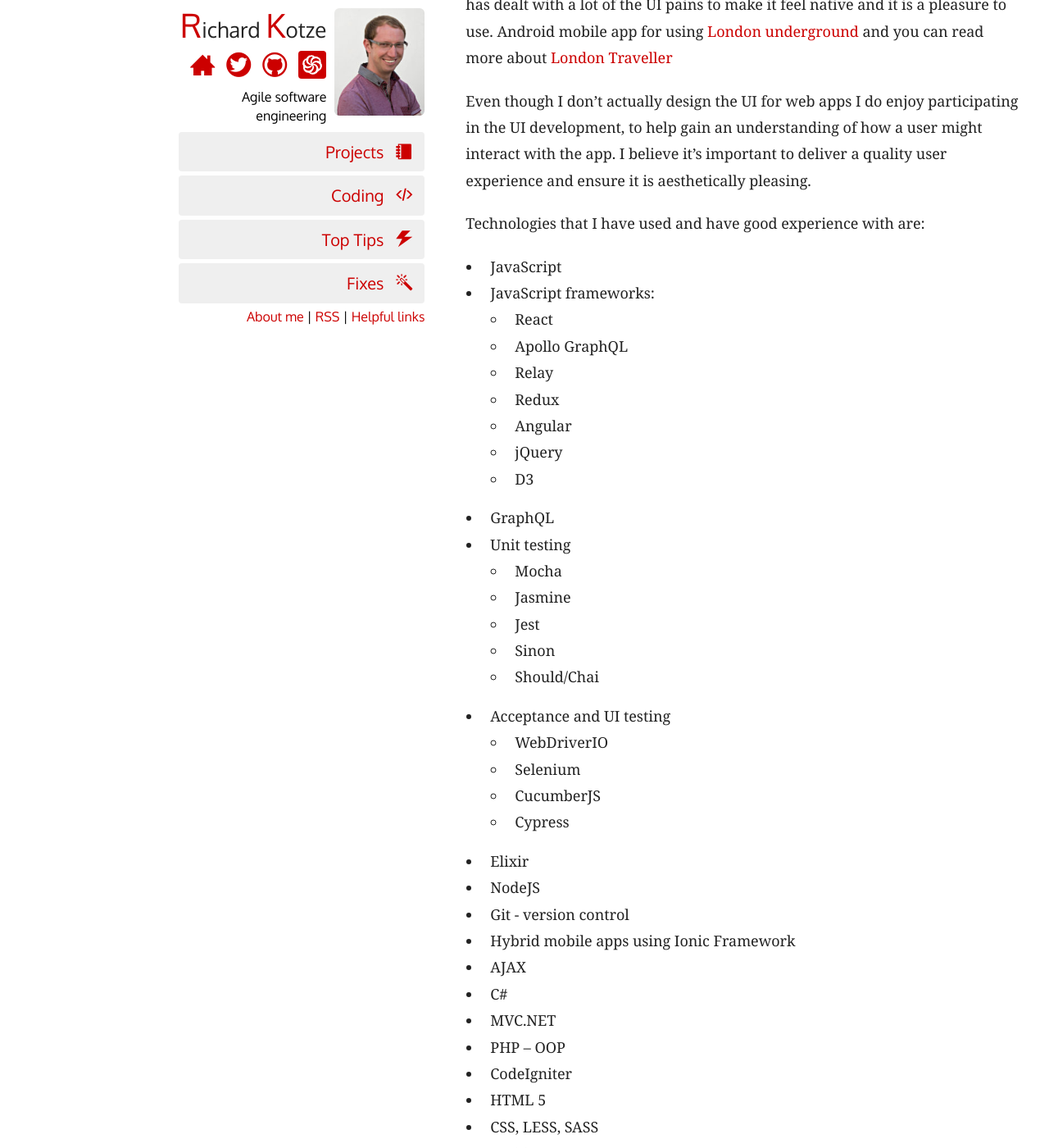
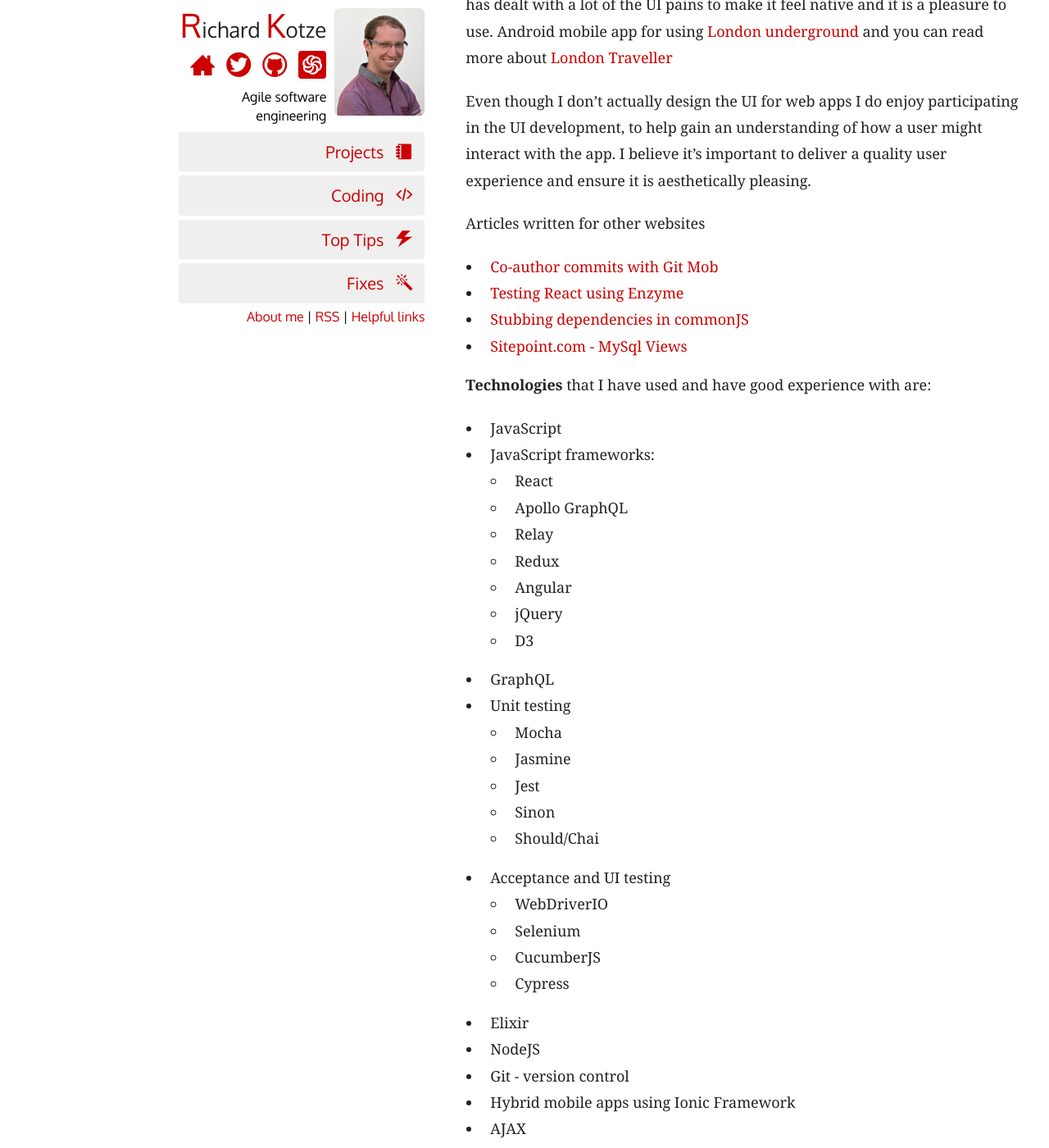
Before and after one commit to rkotze/rkotze.github.io, a Jekyll site: the page built from about.md, in a window 1280 px wide and 1400 px high, scrolled down 550 px. Shown: the whole window at 82% size. Built offline with Jekyll 4.4.1, drawn with Linux system fonts in a browser that asks for light colours; some of the changed text lies outside the part shown.

Commit message:
Shift posts up on about page

```diff
--- a/about.md
+++ b/about.md
@@ -16,7 +16,14 @@
 
 Even though I don't actually design the UI for web apps I do enjoy participating in the UI development, to help gain an understanding of how a user might interact with the app. I believe it's important to deliver a quality user experience and ensure it is aesthetically pleasing.
 
-Technologies that I have used and have good experience with are:
+Articles written for other websites
+
+- [Co-author commits with Git Mob](http://tech.findmypast.com/co-author-commits-with-git-mob/){:target="\_blank" rel="noopener"}
+- [Testing React using Enzyme](http://tech.findmypast.com/testing-react-using-enzyme/){:target="\_blank" rel="noopener"}
+- [Stubbing dependencies in commonJS](http://tech.findmypast.com/stubbing-dependencies-in-commonjs/){:target="\_blank" rel="noopener"}
+- [Sitepoint.com - MySql Views](http://www.sitepoint.com/mysql-views/){:target="\_blank" rel="noopener"}
+
+**Technologies** that I have used and have good experience with are:
 
 - JavaScript
 - JavaScript frameworks:
```
Also changed, not shown: other parts of about.md (+0 -7 lines).
